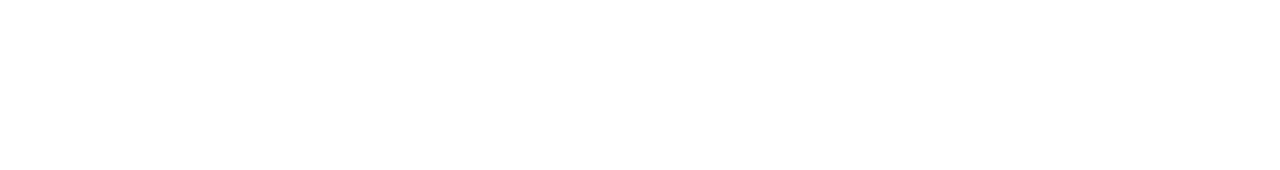
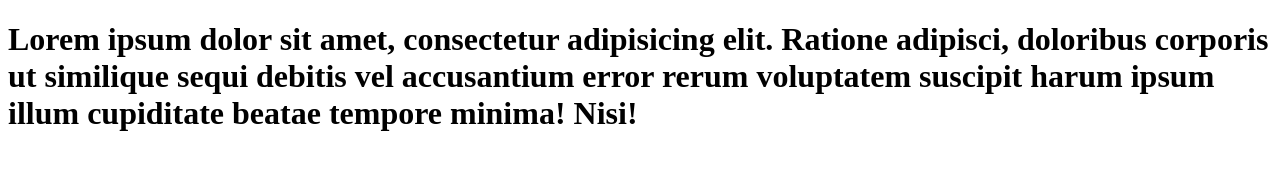
Before and after one commit to pntnhanc9/E-Commerce-Web, a website: page index.html in a window 1280 px wide. Drawn offline with Linux system fonts and the light colour scheme.

Commit message:
Link fonts

```diff
--- a/index.html
+++ b/index.html
@@ -10,8 +10,16 @@
     <link rel="shortcut icon" href="./assets/favicon/favicon.ico" />
     <link rel="apple-touch-icon" sizes="180x180" href="./assets/favicon/apple-touch-icon.png" />
     <link rel="manifest" href="./assets/favicon/site.webmanifest" />
+     <!-- Fonts -->
+     <link rel="stylesheet" href="./assets/fonts/stylesheet.css" />
+    </head>
 </head>
 <body>
-
+    <h1>
+        Lorem ipsum dolor sit amet, consectetur adipisicing elit. Ratione
+        adipisci, doloribus corporis ut similique sequi debitis vel
+        accusantium error rerum voluptatem suscipit harum ipsum illum
+        cupiditate beatae tempore minima! Nisi!
+    </h1>
 </body>
 </html>
```
Also changed, not shown: package.json (added, +20 -0 lines).
